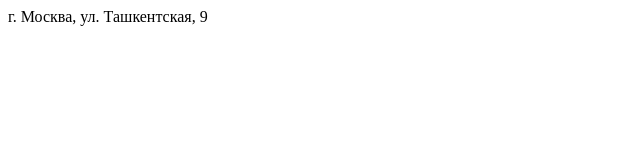
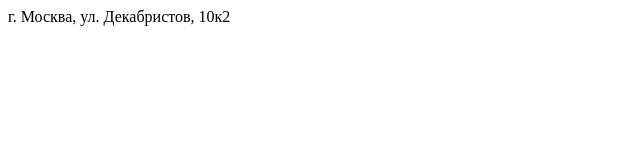
Before and after one commit to roskomnadzor290-star/tracker-site-, a plain HTML site: page index.html in a window 1280 px wide. Shown: the full height of the page, 0-640 px from the left. Drawn offline with Linux system fonts and the light colour scheme.

Commit message:
Update address in subtitle paragraph

```diff
--- a/index.html
+++ b/index.html
@@ -1 +1 @@
-<p class="subtitle">г. Москва, ул. Ташкентская, 9</p>
+<p class="subtitle">г. Москва, ул. Декабристов, 10к2</p>
```
